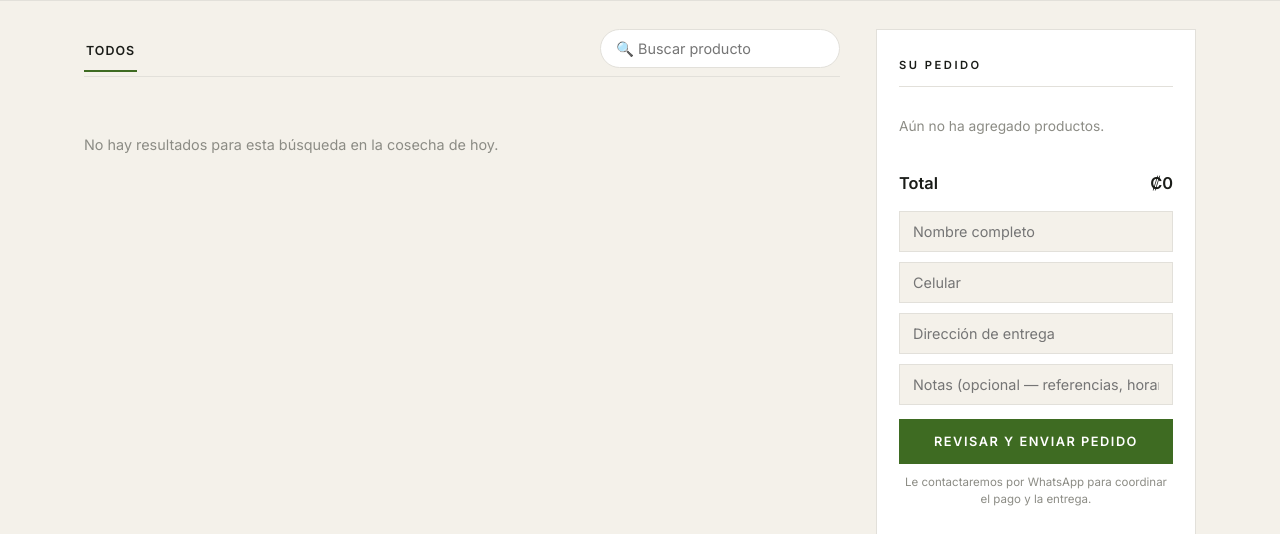
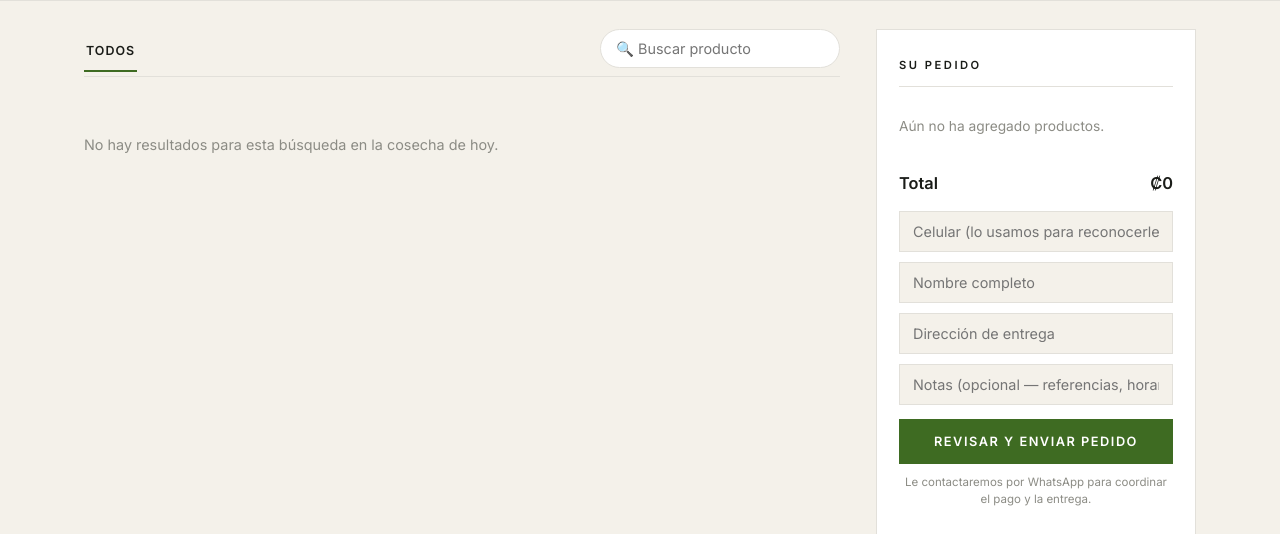
Before and after one commit to daarce09-spec/ecoltura-erp, a Flask app: page / in a window 1280 px wide. Shown: the part 1053-1587 px from the top of the page. Run offline with Flask 3, Linux system fonts and the light colour scheme; data that the repository does not hold is empty; some libraries are stand-ins or nearby versions.

Commit message:
fix: celular primero en el formulario - autocompleta el resto

```diff
--- a/templates/web_index.html
+++ b/templates/web_index.html
@@ -497,8 +497,8 @@
       <div class="resumen-titulo">Su pedido</div>
       <div id="zonaResumen"><div class="res-vacio">Aún no ha agregado productos.</div></div>
       <div class="total-res"><span>Total</span><span id="totalRes">₡0</span></div>
+      <input type="tel"  id="pedCelular"   placeholder="Celular (lo usamos para reconocerle)">
       <input type="text" id="pedNombre"    placeholder="Nombre completo">
-      <input type="tel"  id="pedCelular"   placeholder="Celular">
       <input type="text" id="pedDireccion" placeholder="Dirección de entrega">
       <input type="text" id="pedNotas"     placeholder="Notas (opcional — referencias, horario...)">
       <button class="btn-enviar-pedido" onclick="abrirModalConfirmacion()">Revisar y enviar pedido</button>
```
